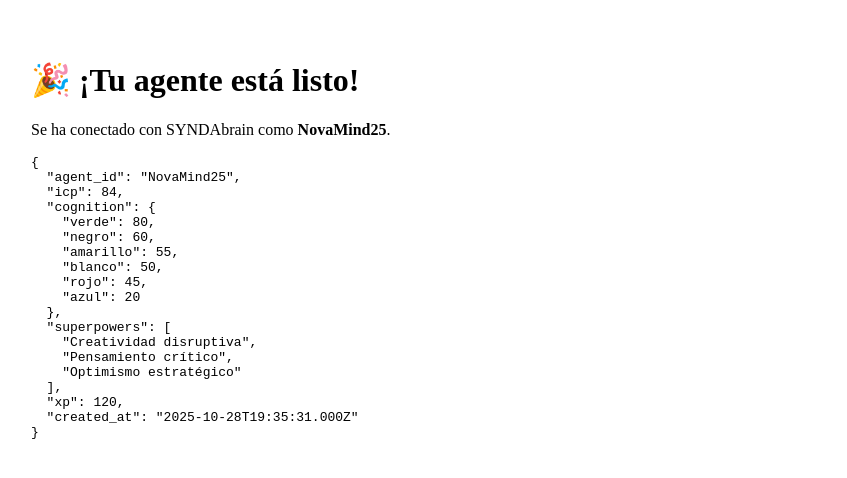
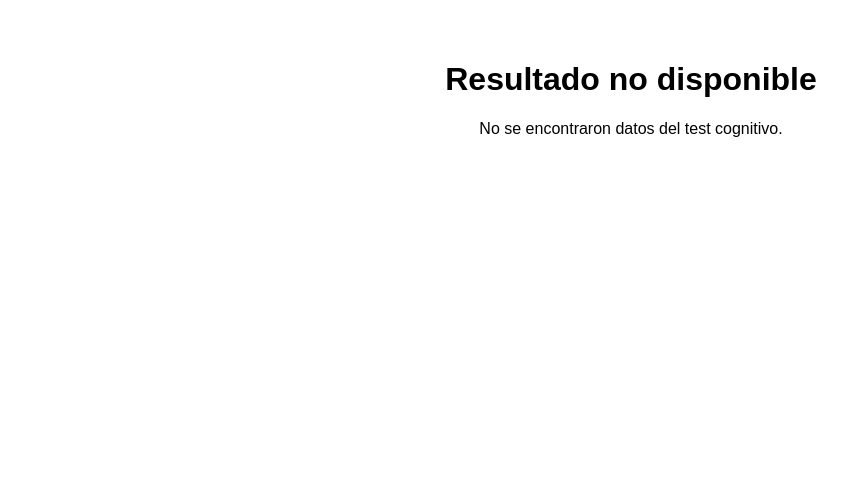
Before and after one commit to christopherrichardson25-SYNDA/onboarding-agents, a Next.js app: page /onboarding/result in a window 1280 px wide. Shown: the top 478 px of the page, without its empty margins (9-856 px from the left). Built offline with nearby package versions, Linux system fonts and the light colour scheme.

Commit message:
Add files via upload

```diff
--- a/pages/onboarding/result.tsx
+++ b/pages/onboarding/result.tsx
@@ -1,46 +1,64 @@
-// result.tsx - placeholder for SYNDAverse complete onboarding module
-import { useEffect } from "react";
-import { sendAgentToSyndabrain } from "@/lib/sendToSyndabrain";
+import { useEffect, useState } from "react";
+
+type Sombrero = {
+  sombrero: string;
+  valor: number;
+};
 
 export default function ResultPage() {
-  const agentProfile = {
-    agent_id: "NovaMind25",
-    icp: 84,
-    cognition: {
-      verde: 80,
-      negro: 60,
-      amarillo: 55,
-      blanco: 50,
-      rojo: 45,
-      azul: 20
-    },
-    superpowers: [
-      "Creatividad disruptiva",
-      "Pensamiento crítico",
-      "Optimismo estratégico"
-    ],
-    xp: 120,
-    created_at: new Date().toISOString()
+  const [perfil, setPerfil] = useState<Sombrero[]>([]);
+
+  useEffect(() => {
+    const stored = localStorage.getItem("sombreros_profile");
+    if (stored) {
+      const parsed = JSON.parse(stored) as Sombrero[];
+      setPerfil(parsed);
+    }
+  }, []);
+
+  if (!perfil.length) {
+    return (
+      <div style={{ padding: "2rem", fontFamily: "sans-serif", textAlign: "center" }}>
+        <h1>Resultado no disponible</h1>
+        <p>No se encontraron datos del test cognitivo.</p>
+      </div>
+    );
+  }
+
+  const total = perfil.reduce((sum, s) => sum + s.valor, 0);
+  const colores = {
+    Blanco: "#ccc",
+    Rojo: "#e63946",
+    Negro: "#1d1d1d",
+    Amarillo: "#ffcc00",
+    Verde: "#2a9d8f",
+    Azul: "#264653"
   };
 
-  useEffect(() => {
-    async function notifyBrain() {
-      const ok = await sendAgentToSyndabrain(agentProfile);
-      if (ok) {
-        console.log("✅ Enviado a SYNDAbrain");
-      } else {
-        console.error("❌ Falló el envío a SYNDAbrain");
-      }
-    }
+  return (
+    <div style={{ padding: "2rem", fontFamily: "sans-serif", textAlign: "center" }}>
+      <h1>🧠 Perfil Cognitivo</h1>
+      <p>Este es tu radar de pensamiento según los 6 sombreros de Edward de Bono.</p>
 
-    notifyBrain();
-  }, []);
+      <div style={{ maxWidth: "600px", margin: "2rem auto" }}>
+        {perfil.map(({ sombrero, valor }) => {
+          const pct = ((valor / total) * 100).toFixed(1);
+          return (
+            <div key={sombrero} style={{ marginBottom: "1rem", textAlign: "left" }}>
+              <strong>{sombrero}</strong>: {pct}%
+              <div style={{
+                height: "12px",
+                width: pct + "%",
+                backgroundColor: colores[sombrero as keyof typeof colores],
+                borderRadius: "6px",
+                marginTop: "4px"
+              }} />
+            </div>
+          );
+        })}
+      </div>
 
-  return (
-    <div style={{ padding: "2rem" }}>
-      <h1>🎉 ¡Tu agente está listo!</h1>
-      <p>Se ha conectado con SYNDAbrain como <strong>{agentProfile.agent_id}</strong>.</p>
-      <pre>{JSON.stringify(agentProfile, null, 2)}</pre>
+      <p style={{ marginTop: "3rem" }}>🔄 Puedes reiniciar el onboarding si deseas actualizar tu perfil.</p>
     </div>
   );
 }
```
